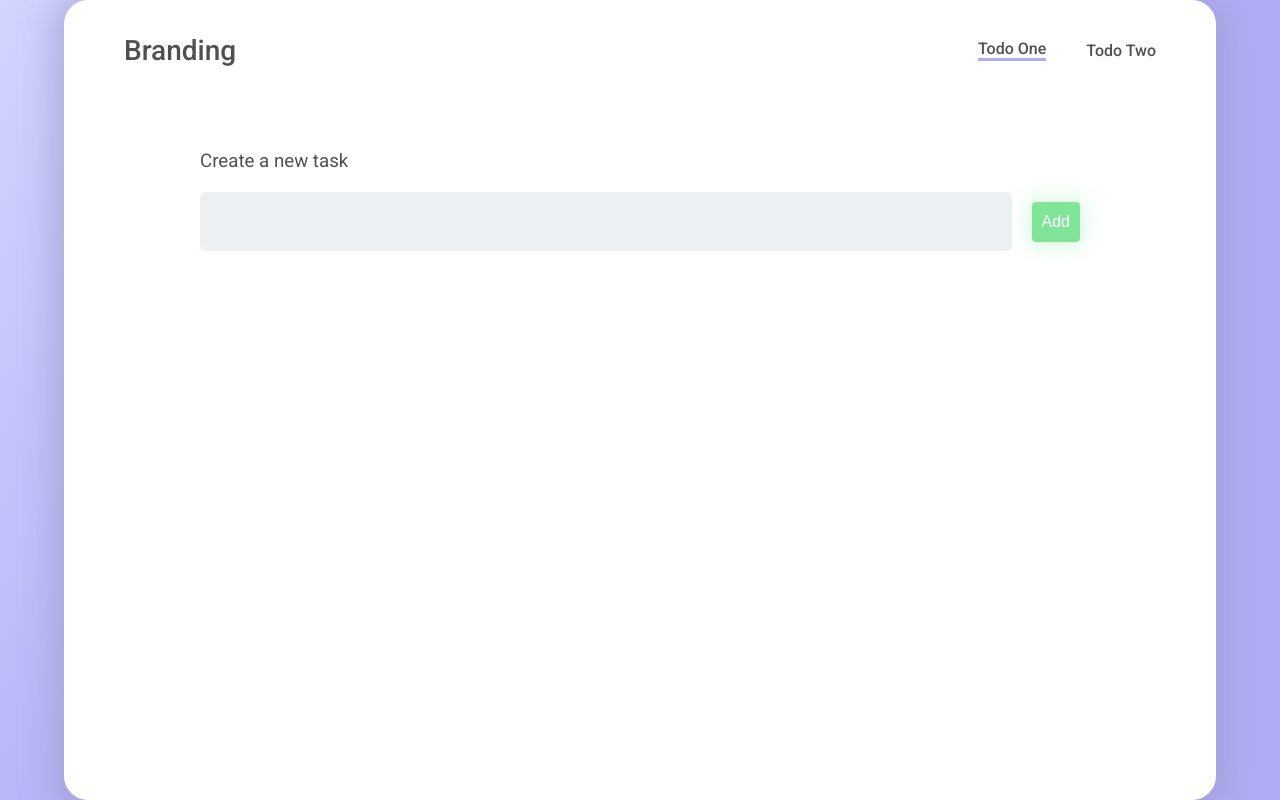
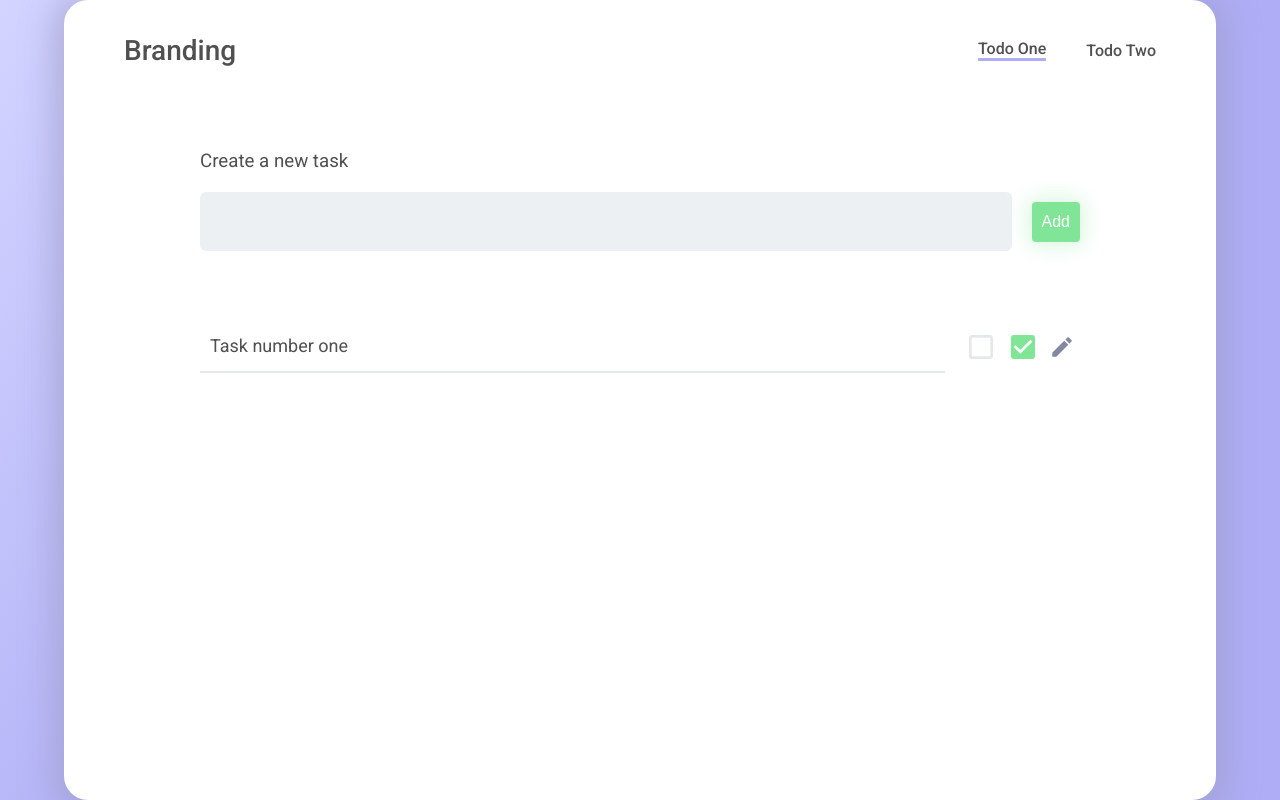
Before and after one commit to Adamskoullos/VueX-4-and-The-Composition-API-Best-Practice, a Vue app: page /todo-one in a window 1280 px wide. Built offline with nearby package versions, Linux system fonts and the light colour scheme.

Commit message:
single task layout and styling inplace

```diff
--- a/src/components/AddTask.vue
+++ b/src/components/AddTask.vue
@@ -1,21 +1,28 @@
 <template>
-  <div class="container-add-task">
+  <form class="container-add-task" @submit.prevent="handleSubmit">
     <h3>Create a new task</h3>
     <div class="input-div">
       <input type="text" />
       <button>Add</button>
     </div>
-  </div>
+  </form>
 </template>
 
 <script>
-  export default {};
+  export default {
+    setup() {
+      const handleSubmit = async () => {};
+
+      return { handleSubmit };
+    },
+  };
 </script>
 
 <style lang="scss">
   .container-add-task {
     max-width: 900px;
     margin: auto;
+    margin-bottom: 50px;
 
     h3 {
       font-weight: 400;
--- /dev/null
+++ b/src/components/TaskList.vue
@@ -0,0 +1,55 @@
+<template>
+  <div class="task-list">
+    <div class="task">
+      <p>Task number one</p>
+      <span class="material-icons outline">check_box_outline_blank</span>
+      <span class="material-icons">check_box</span>
+      <span class="material-icons edit">edit</span>
+    </div>
+  </div>
+</template>
+
+<script>
+  export default {};
+</script>
+
+<style lang="scss">
+  .task-list {
+    max-width: 900px;
+    margin: auto;
+
+    .task {
+      //   background: gray;
+      display: flex;
+      align-items: center;
+      justify-content: stretch;
+      margin: 10px;
+
+      p {
+        flex: 1;
+        margin: 10px 15px 10px 0;
+        padding: 10px;
+        // border-bottom: 2px solid #aeadf6;
+        border-bottom: 2px solid #e5e8ea;
+        font-weight: 400;
+        font-size: 18px;
+        line-height: 30px;
+        color: #505050;
+      }
+
+      span {
+        margin: auto 5px;
+        font-size: 32px;
+        color: #81e597;
+        border-radius: 4px;
+      }
+      span.outline {
+        color: #e5e8ea;
+      }
+      span.edit {
+        font-size: 26px;
+        color: #8288a1;
+      }
+    }
+  }
+</style>
--- a/src/scss/_variables.scss
+++ b/src/scss/_variables.scss
@@ -1,4 +1,5 @@
 @import url("https://fonts.googleapis.com/css2?family=Roboto:wght@100;300;400;500&display=swap");
+@import url("https://fonts.googleapis.com/icon?family=Material+Icons");
 
 * {
   color: #505050;
--- a/src/views/TodoOne.vue
+++ b/src/views/TodoOne.vue
@@ -1,14 +1,16 @@
 <template>
   <div class="container-todo">
     <AddTask />
+    <TaskList />
   </div>
 </template>
 
 <script>
   import AddTask from "../components/AddTask.vue";
+  import TaskList from "../components/TaskList.vue";
 
   export default {
-    components: { AddTask },
+    components: { AddTask, TaskList },
   };
 </script>
 
```
Also changed, not shown: 1 other file (tests, documents, lock files or other folders).
